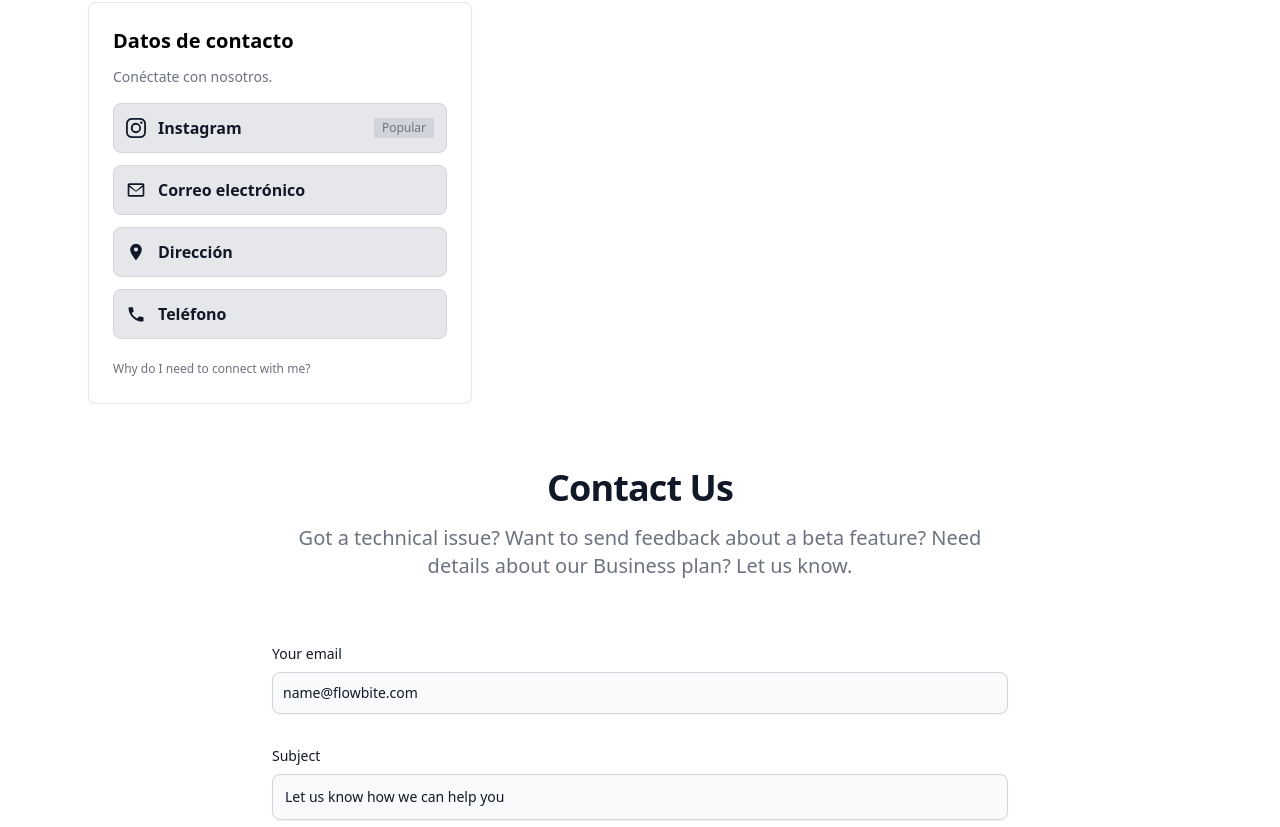
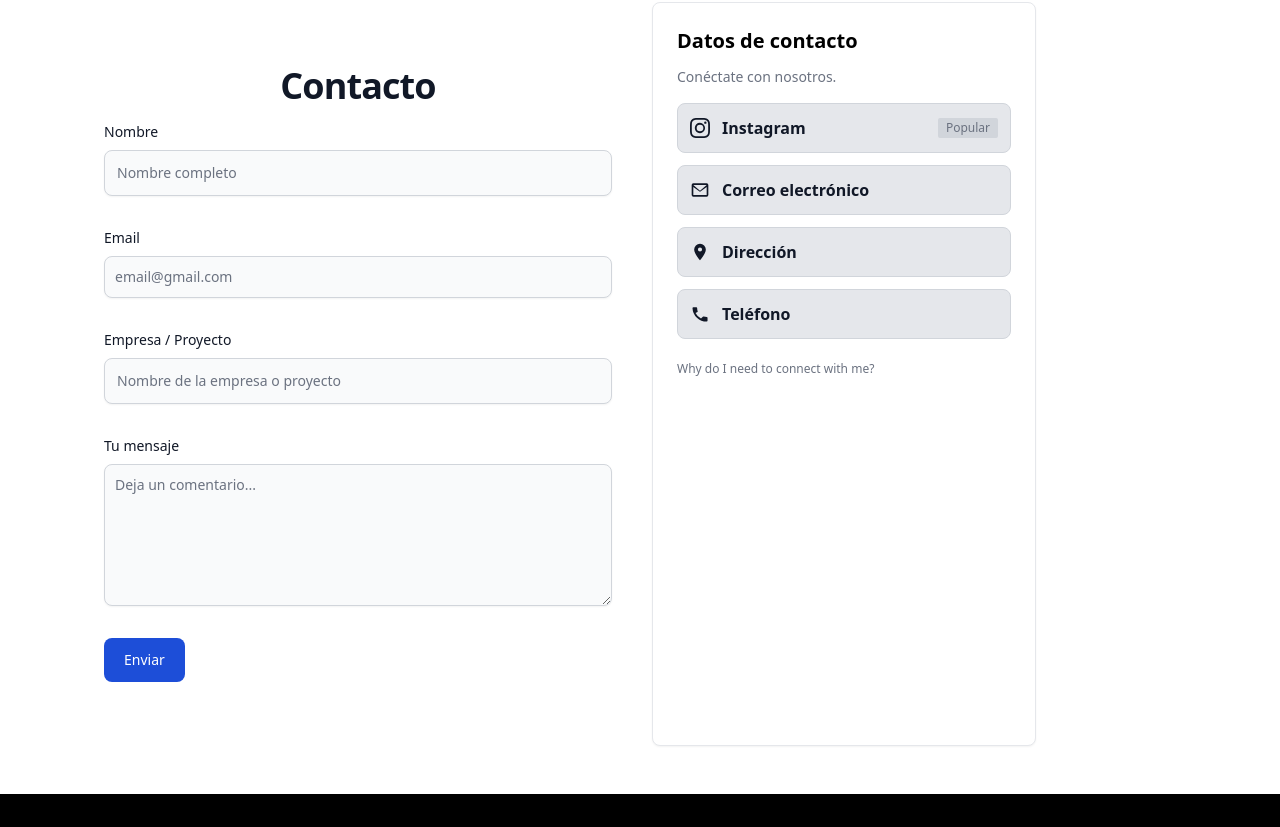
Before and after one commit to nahuelmansilla99/idea-fabril-site, a React (Create React App) app: page / in a window 1280 px wide. Shown: the part 5613-6440 px from the top of the page. Built offline with nearby package versions, Linux system fonts and the light colour scheme.

Commit message:
Componente ContactForm

```diff
--- a/src/App.js
+++ b/src/App.js
@@ -19,6 +19,7 @@ import edesur from './image/logos/edesur.png';
 import epe from './image/logos/epe.png';
 import laCooperativa from './image/logos/la-cooperativa.png';
 import refsa from './image/logos/refsa.png';
+import ContactForm from './components/ContactForm/ContactForm';
 
 function App() {
 
@@ -332,15 +333,25 @@ function App() {
               onSubmit={enviarFormulario}
             >
               <label className="block text-sm font-medium">Nombre</label>
-              <input className="mt-2 w-full p-3 border rounded" placeholder="Tu nombre" type="text" onChange={handleInputNombreChange}/>
+              <input
+                className="mt-2 w-full p-3 border rounded"
+                placeholder="Tu nombre"
+                type="text"
+                onChange={handleInputNombreChange}
+              />
+
               <label className="block text-sm font-medium mt-4">Empresa / Proyecto</label>
               <input className="mt-2 w-full p-3 border rounded" placeholder="Empresa" type="text" onChange={handleInputEmpresaChange}/>
+
               <label className="block text-sm font-medium mt-4">Email</label>
               <input className="mt-2 w-full p-3 border rounded" placeholder="Email" type="email" onChange={handleInputEmailChange} />
+
               <label className="block text-sm font-medium mt-4">Mensaje</label>
               <textarea className="mt-2 w-full p-3 border rounded" rows={5} placeholder="Describir pedido / consulta" type="text" onChange={handleInputMensajeChange}></textarea>
+
               <label className="block text-sm font-medium mt-4">Adjuntar plano (opcional)</label>
               <input type="file" className="mt-2 w-full" />
+
               <button type="submit" className="mt-4 px-6 py-3 bg-black text-white rounded-2xl">Enviar</button>
             </form>
 
@@ -361,7 +372,11 @@ function App() {
           </div>
         </section>
 
-        <div className="w-full max-w-sm p-4 bg-white border border-gray-200 rounded-lg shadow-sm sm:p-6 ">
+
+        <section className='grid grid-cols-1 md:grid-cols-2 gap-6'>
+          <ContactForm />
+
+          <div className="w-full max-w-sm p-4 bg-white border border-gray-200 rounded-lg shadow-sm sm:p-6">
             <h5 className="mb-3 text-base font-semibold text-black md:text-xl">
               Datos de contacto
             </h5>
@@ -409,26 +424,6 @@ function App() {
             </div>
           </div>
 
-        <section className="bg-white dark:bg-gray-900">
-          <div className="py-8 lg:py-16 px-4 mx-auto max-w-screen-md">
-              <h2 className="mb-4 text-4xl tracking-tight font-extrabold text-center text-gray-900 dark:text-white">Contact Us</h2>
-              <p className="mb-8 lg:mb-16 font-light text-center text-gray-500 dark:text-gray-400 sm:text-xl">Got a technical issue? Want to send feedback about a beta feature? Need details about our Business plan? Let us know.</p>
-              <form action="#" className="space-y-8">
-                  <div>
-                      <label for="email" className="block mb-2 text-sm font-medium text-gray-900 dark:text-gray-300">Your email</label>
-                      <input type="email" id="email" className="shadow-sm bg-gray-50 border border-gray-300 text-gray-900 text-sm rounded-lg focus:ring-primary-500 focus:border-primary-500 block w-full p-2.5 dark:bg-gray-700 dark:border-gray-600 dark:placeholder-gray-400 dark:text-white dark:focus:ring-primary-500 dark:focus:border-primary-500 dark:shadow-sm-light" placeholder="name@flowbite.com" required/>
-                  </div>
-                  <div>
-                      <label for="subject" className="block mb-2 text-sm font-medium text-gray-900 dark:text-gray-300">Subject</label>
-                      <input type="text" id="subject" className="block p-3 w-full text-sm text-gray-900 bg-gray-50 rounded-lg border border-gray-300 shadow-sm focus:ring-primary-500 focus:border-primary-500 dark:bg-gray-700 dark:border-gray-600 dark:placeholder-gray-400 dark:text-white dark:focus:ring-primary-500 dark:focus:border-primary-500 dark:shadow-sm-light" placeholder="Let us know how we can help you" required/>
-                  </div>
-                  <div className="sm:col-span-2">
-                      <label for="message" className="block mb-2 text-sm font-medium text-gray-900 dark:text-gray-400">Your message</label>
-                      <textarea id="message" rows="6" className="block p-2.5 w-full text-sm text-gray-900 bg-gray-50 rounded-lg shadow-sm border border-gray-300 focus:ring-primary-500 focus:border-primary-500 dark:bg-gray-700 dark:border-gray-600 dark:placeholder-gray-400 dark:text-white dark:focus:ring-primary-500 dark:focus:border-primary-500" placeholder="Leave a comment..."></textarea>
-                  </div>
-                  <button type="submit" className="py-3 px-5 text-sm font-medium text-center text-white rounded-lg bg-primary-700 sm:w-fit hover:bg-primary-800 focus:ring-4 focus:outline-none focus:ring-primary-300 dark:bg-primary-600 dark:hover:bg-primary-700 dark:focus:ring-primary-800">Send message</button>
-              </form>
-          </div>
         </section>
 
       </main>
--- /dev/null
+++ b/src/components/ContactForm/ContactForm.jsx
@@ -0,0 +1,65 @@
+import React, { useState } from 'react';
+
+const ContactForm = () => {
+
+
+    const [formData, setFormData] = useState({
+      nombre: '',
+      email: '',
+      mensaje: '',
+      empresa: '',
+      archivo: null
+    });
+
+    const enviarFormulario = (e) => {
+      e.preventDefault();
+      console.log("formulario enviado", formData);
+    };
+
+    const handleInputNombreChange = (e) => {
+      setFormData({...formData, nombre: e.target.value})
+    };
+
+    const handleInputEmailChange = (e) => {
+      setFormData({...formData, email: e.target.value})
+    };
+
+    const handleInputMensajeChange = (e) => {
+      setFormData({...formData, mensaje: e.target.value})
+    };
+
+    const handleInputEmpresaChange = (e) => {
+      setFormData({...formData, empresa: e.target.value})
+    };
+
+  return (
+    <div>
+        <section className="bg-white ">
+          <div className="py-8 lg:py-16 px-4 mx-auto max-w-screen-sm">
+              <h2 className="mb-4 text-4xl tracking-tight font-extrabold text-center text-gray-900">Contacto</h2>
+              <form action="#" className="space-y-8">
+                  <div>
+                      <label for="subject" className="block mb-2 text-sm font-medium text-gray-900">Nombre</label>
+                      <input type="text" id="subject" className="block p-3 w-full text-sm text-black font-semibold bg-gray-50 rounded-lg border border-gray-300 shadow-sm focus:ring-blue-500 focus:border-blue-500 placeholder:text-gray-500 placeholder:font-normal" placeholder="Nombre completo" required/>
+                  </div>
+                  <div>
+                      <label for="email" className="block mb-2 text-sm font-medium text-gray-900">Email</label>
+                      <input type="email" id="email" className="shadow-sm bg-gray-50 border border-gray-300 text-black font-semibold text-sm rounded-lg focus:ring-blue-500 focus:border-blue-500 block w-full p-2.5 placeholder:text-gray-500 placeholder:font-normal" placeholder="email@gmail.com" required/>
+                  </div>
+                  <div>
+                      <label for="subject" className="block mb-2 text-sm font-medium text-gray-900">Empresa / Proyecto</label>
+                      <input type="text" id="subject" className="block p-3 w-full text-sm text-black font-semibold bg-gray-50 rounded-lg border border-gray-300 shadow-sm focus:ring-blue-500 focus:border-blue-500 placeholder:text-gray-500 placeholder:font-normal" placeholder="Nombre de la empresa o proyecto" required/>
+                  </div>
+                  <div className="sm:col-span-2">
+                      <label for="message" className="block mb-2 text-sm font-medium text-gray-900">Tu mensaje</label>
+                      <textarea id="message" rows="6" className="block p-2.5 w-full text-sm text-black font-semibold bg-gray-50 rounded-lg shadow-sm border border-gray-300 focus:ring-blue-500 focus:border-blue-500 placeholder:text-gray-500 placeholder:font-normal" placeholder="Deja un comentario..."></textarea>
+                  </div>
+                  <button type="submit" className="py-3 px-5 text-sm font-medium text-center text-white rounded-lg bg-blue-700 sm:w-fit hover:bg-blue-800 focus:ring-4 focus:outline-none focus:ring-blue-300">Enviar</button>
+              </form>
+          </div>
+        </section>
+    </div>
+  )
+}
+
+export default ContactForm
--- a/src/index.css
+++ b/src/index.css
@@ -11,6 +11,23 @@ body {
   -moz-osx-font-smoothing: grayscale;
 }
 
+@theme {
+    --color-primary-50: #eff6ff;
+    --color-primary-100: #dbeafe;
+    --color-primary-200: #bfdbfe;
+    --color-primary-300: #93c5fd;
+    --color-primary-400: #60a5fa;
+    --color-primary-500: #3b82f6;
+    --color-primary-600: #2563eb;
+    --color-primary-700: #1d4ed8;
+    --color-primary-800: #1e40af;
+    --color-primary-900: #1e3a8a;
+
+    --font-sans: 'Inter', 'ui-sans-serif', 'system-ui', '-apple-system', 'system-ui', 'Segoe UI', 'Roboto', 'Helvetica Neue', 'Arial', 'Noto Sans', 'sans-serif', 'Apple Color Emoji', 'Segoe UI Emoji', 'Segoe UI Symbol', 'Noto Color Emoji';
+    --font-body: 'Inter', 'ui-sans-serif', 'system-ui', '-apple-system', 'system-ui', 'Segoe UI', 'Roboto', 'Helvetica Neue', 'Arial', 'Noto Sans', 'sans-serif', 'Apple Color Emoji', 'Segoe UI Emoji', 'Segoe UI Symbol', 'Noto Color Emoji';
+    --font-mono: 'ui-monospace', 'SFMono-Regular', 'Menlo', 'Monaco', 'Consolas', 'Liberation Mono', 'Courier New', 'monospace';
+}
+
 code {
   font-family: source-code-pro, Menaco, Monaco, Consolas, 'Courier New',
     monospace;
```
Lines whose indentation alone changed are shown as unchanged.
